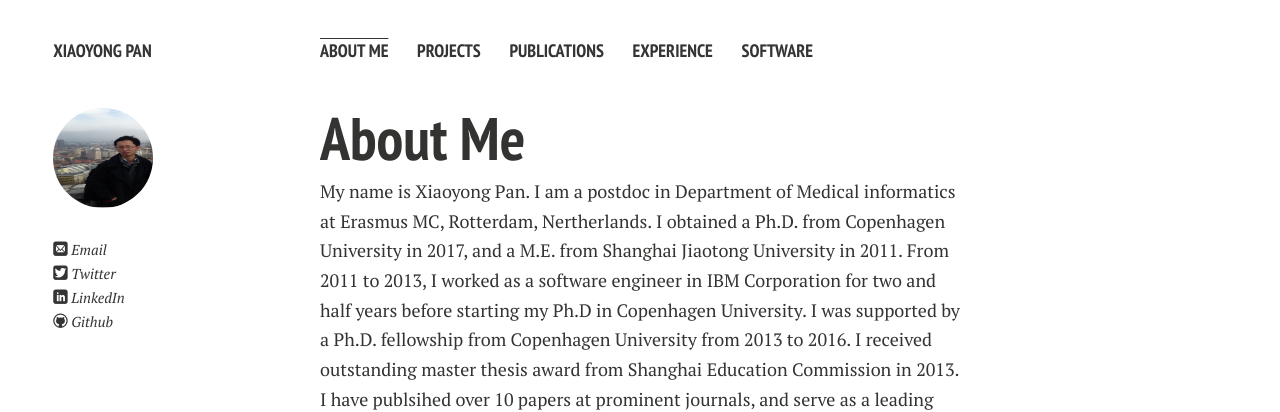
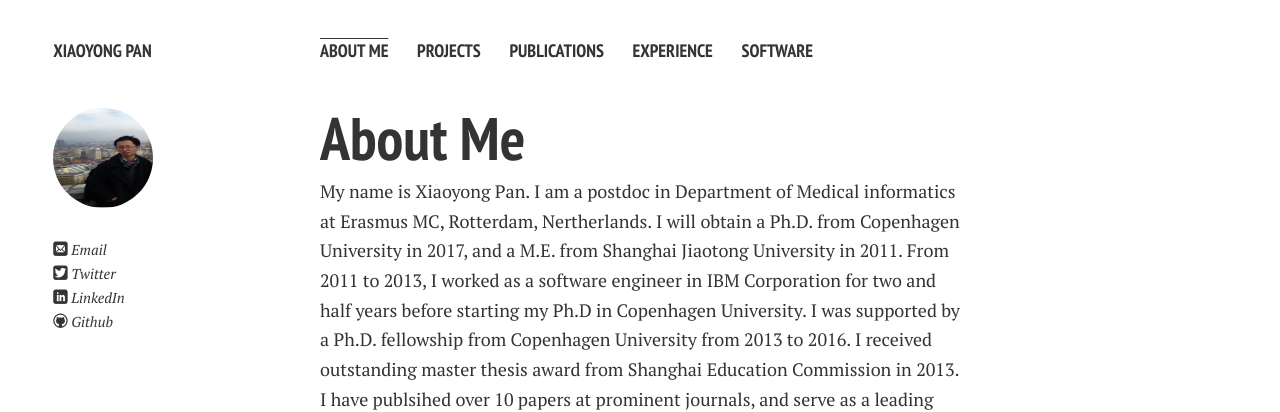
Before and after one commit to xypan1232/xypan1232.github.io, a Jekyll site: the page built from index.md, in a window 1280 px wide. Shown: the top 412 px of the page. Built offline with Jekyll 4.4.1, drawn with Linux system fonts in a browser that asks for light colours; nearby versions of some CDN libraries; Markdown is read by kramdown in place of the engine named in the settings; our own code applies the rules of GitHub Pages for plain Markdown files; some of the changed text lies outside the part shown.

Commit message:
Update index.md

```diff
--- a/index.md
+++ b/index.md
@@ -5,7 +5,7 @@ layout: page
 # About Me
 
 My name is Xiaoyong Pan. I am a postdoc in Department of Medical informatics at Erasmus MC, Rotterdam, Nertherlands.
-I obtained a Ph.D. from Copenhagen University in 2017, and a M.E. from Shanghai Jiaotong University in 2011. From 2011 to 2013, I worked as a
+I will obtain a Ph.D. from Copenhagen University in 2017, and a M.E. from Shanghai Jiaotong University in 2011. From 2011 to 2013, I worked as a
 software engineer in IBM Corporation for two and half years before starting my Ph.D in Copenhagen University. I was supported by a Ph.D. fellowship from Copenhagen University from 2013 to 2016.
 I received outstanding master thesis award from Shanghai Education Commission in 2013. I have publsihed over 10 papers at prominent journals, and serve as a leading Guest Editor for IEEE Access.
 <br>
```
